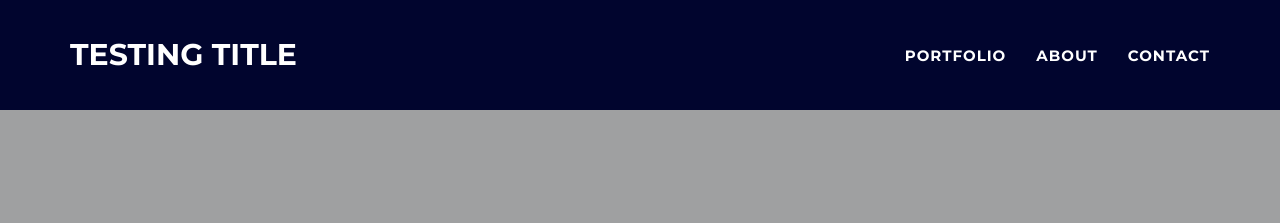
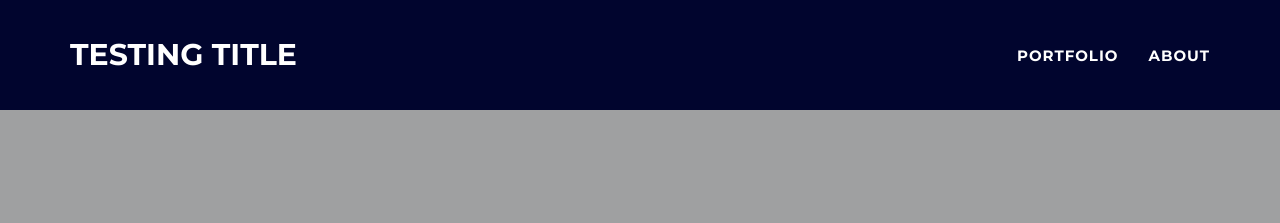
Before and after one commit to mel-que/mel-que.github.io, a Jekyll site: the page built from _posts/2014-07-18-project-1.markdown, in a window 1280 px wide. Shown: the top 223 px of the page. Built offline with Jekyll 4.4.1, drawn with Linux system fonts in a browser that asks for light colours.

Commit message:
Update nav.html

```diff
--- a/_includes/nav.html
+++ b/_includes/nav.html
@@ -24,9 +24,9 @@
         <li class="page-scroll">
           <a href="#about">About</a>
         </li>
-        <li class="page-scroll">
+<!--         <li class="page-scroll">
           <a href="#contact">Contact</a>
-        </li>
+        </li> -->
       </ul>
     </div>
     <!-- /.navbar-collapse -->
```
